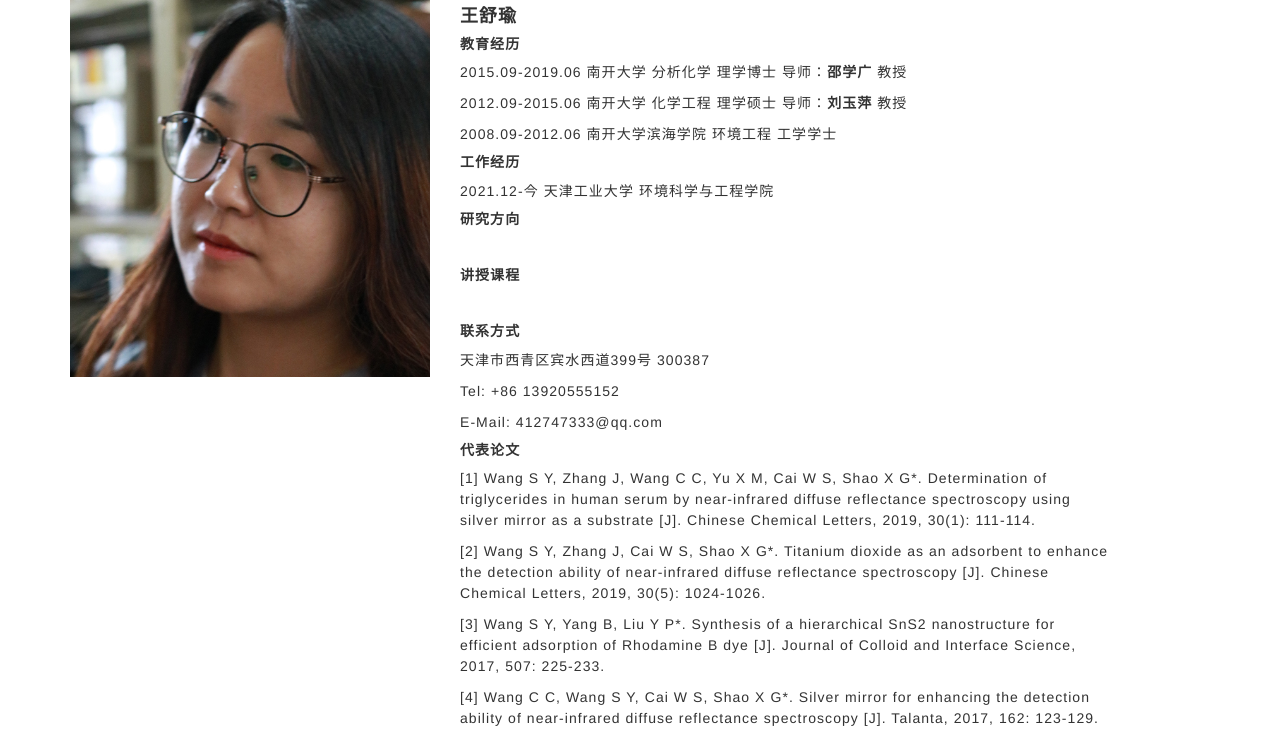
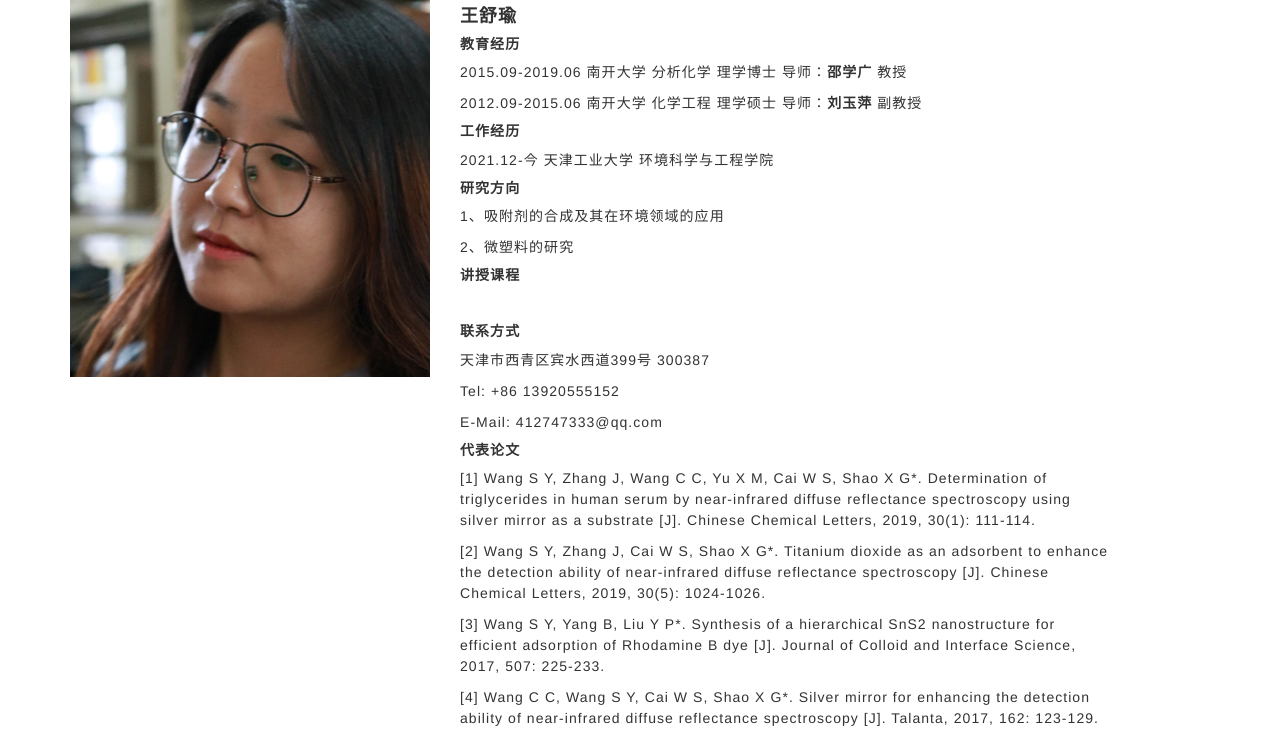
Before and after one commit to bioinfolabJSMC/bioinfolabJSMC.github.io, a plain HTML site: page wangshuyu.html in a window 1280 px wide. Shown: the part 150-889 px from the top of the page. Drawn offline with Linux system fonts and the light colour scheme.

Commit message:
Update wangshuyu.html

```diff
--- a/wangshuyu.html
+++ b/wangshuyu.html
@@ -76,13 +76,14 @@
                                 <h4>王舒瑜</h4>
 								<h5>教育经历</h5>
 								<p>2015.09-2019.06 南开大学 分析化学 理学博士 导师：<strong>邵学广</strong> 教授</p>
-								<p>2012.09-2015.06 南开大学 化学工程 理学硕士 导师：<strong>刘玉萍</strong> 教授</p>
-								<p>2008.09-2012.06 南开大学滨海学院 环境工程 工学学士 </p>
+								<p>2012.09-2015.06 南开大学 化学工程 理学硕士 导师：<strong>刘玉萍</strong> 副教授</p>
+
 								<h5>工作经历</h5>
 								<p>2021.12-今 天津工业大学 环境科学与工程学院 </p>
 
 							  <h5>研究方向</h5>
-								<p>&nbsp;</p>
+								<p>1、吸附剂的合成及其在环境领域的应用</p>
+								<p>2、微塑料的研究</p>
 								<h5>讲授课程</h5>
 								<p>&nbsp;</p>
 
```
